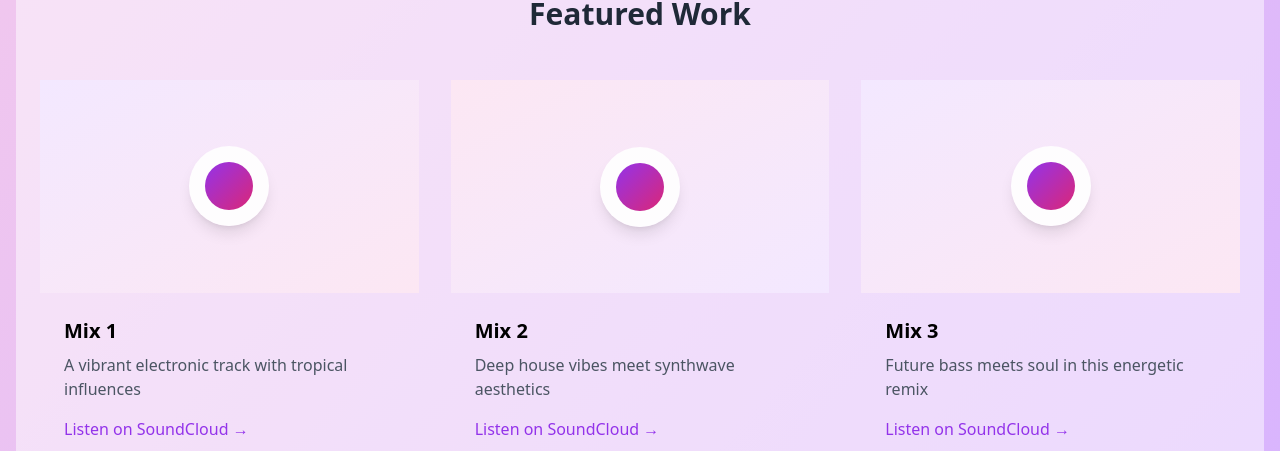
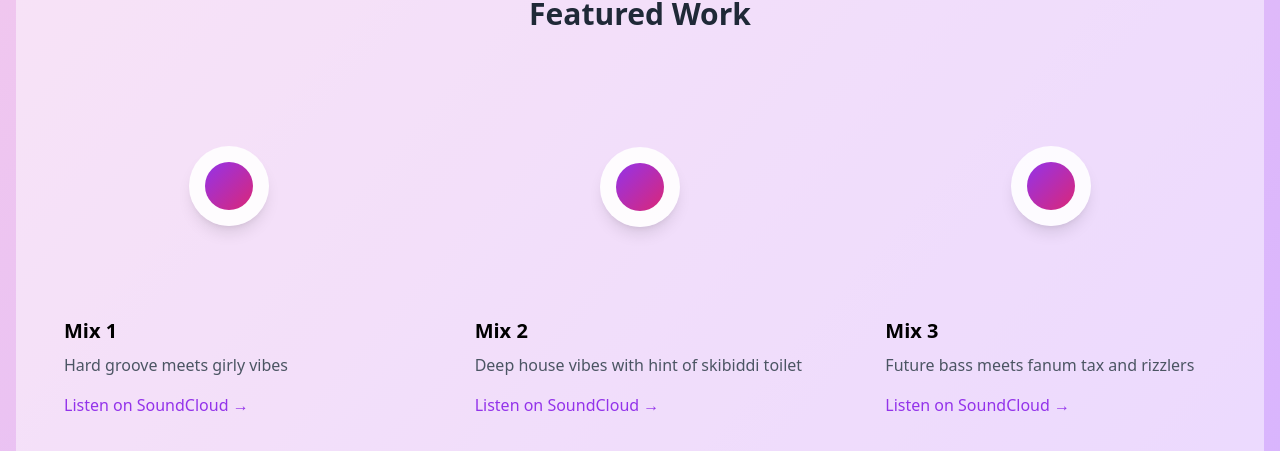
Before and after one commit to AnthonyCBlanco/gumballs_groove, a React (Vite) app: page / in a window 1280 px wide. Shown: the part 913-1364 px from the top of the page. Built offline with nearby package versions, Linux system fonts and the light colour scheme.

Commit message:
Background image placeholders

```diff
--- a/src/components/featuredwork.jsx
+++ b/src/components/featuredwork.jsx
@@ -3,18 +3,21 @@ import React from 'react';
 const tracks = [
   {
     title: "Mix 1",
-    description: "A vibrant electronic track with tropical influences",
-    gradient: "from-purple-100 to-pink-100"
+    description: "Hard groove meets girly vibes",
+    gradient: "from-purple-100 to-pink-100",
+    image: ""
   },
   {
     title: "Mix 2",
-    description: "Deep house vibes meet synthwave aesthetics",
-    gradient: "from-pink-100 to-purple-100"
+    description: "Deep house vibes with hint of skibiddi toilet",
+    gradient: "from-pink-100 to-purple-100",
+    image: ""
   },
   {
     title: "Mix 3",
-    description: "Future bass meets soul in this energetic remix",
-    gradient: "from-purple-100 to-pink-100"
+    description: "Future bass meets fanum tax and rizzlers",
+    gradient: "from-purple-100 to-pink-100",
+    image: ""
   }
 ];
 
@@ -26,7 +29,7 @@ export default function FeaturedWork() {
         <div className="grid md:grid-cols-2 lg:grid-cols-3 gap-8">
           {tracks.map((track, index) => (
             <div key={index} className="track-card">
-              <div className={`aspect-video bg-gradient-to-br ${track.gradient} flex items-center justify-center`}>
+              <div className="aspect-video bg-cover bg-center flex items-center justify-center" style={{backgroundImage: `url(${track.image})`}}>
                 <div className="w-20 h-20 rounded-full bg-white/90 flex items-center justify-center shadow-lg">
                   <div className="w-12 h-12 bg-gradient-to-br from-purple-600 to-pink-600 rounded-full"></div>
                 </div>
```
